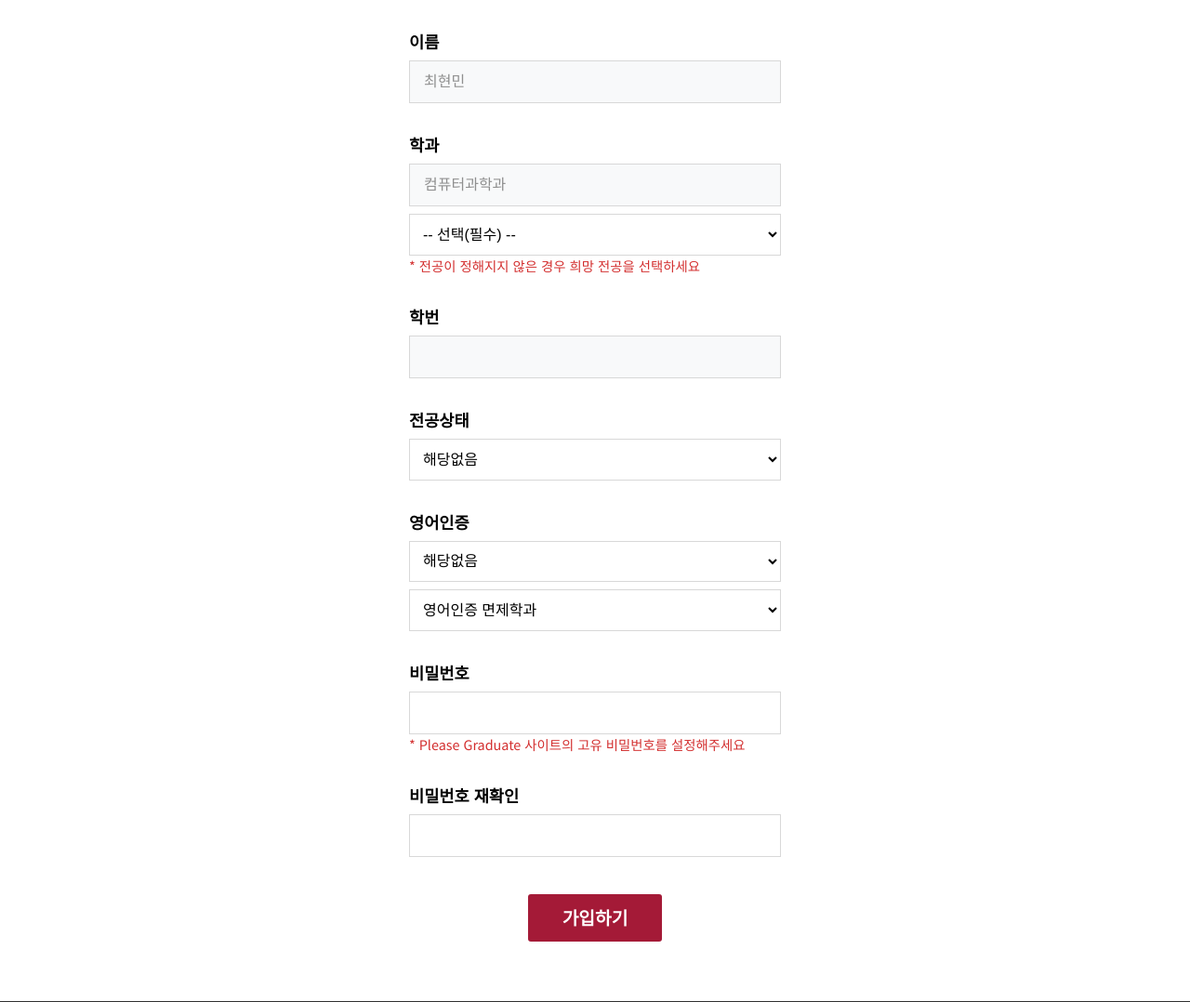
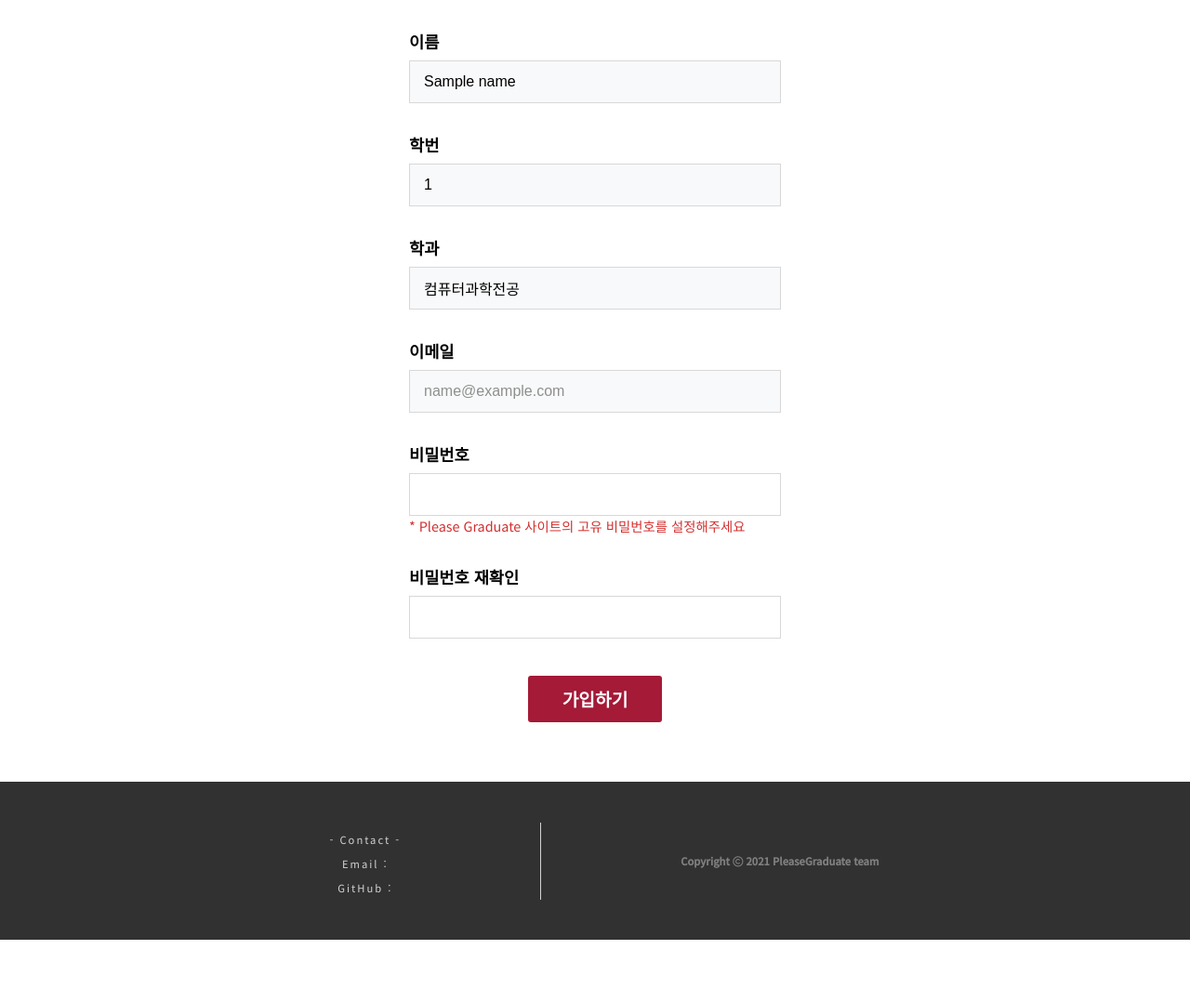
Before and after one commit to smu-nity/SMUNITY, a Django app: template templates/accounts/register.html in a window 1280 px wide. Shown: the part 84-1162 px from the top of the page at 93% size. After the commit the page ends 1095 px from the top, so only its background shows below. Run offline with Django 4.2, Linux system fonts and the light colour scheme; tables that the repository leaves empty hold one stand-in row (values such as "Sample post"); the template is opened without the code that fills it: values that come from a table or form of the project are taken from there, most other values are stand-ins (such as "Sample title", 1, 10 or a date in 2020); some libraries are stand-ins or nearby versions.

Commit message:
feat: 이캠퍼스 인증 및 회원가입 (#12)

```diff
--- /dev/null
+++ b/accounts/forms.py
@@ -0,0 +1,8 @@
+from django.contrib.auth.forms import UserCreationForm
+from django.contrib.auth.models import User
+
+
+class UserForm(UserCreationForm):
+    class Meta:
+        model = User
+        fields = ("username", "password1", "password2", "email")
--- a/templates/accounts/register.html
+++ b/templates/accounts/register.html
@@ -25,67 +25,29 @@
 
     <div class="white_sec">
     <div class="container">
-        <form action="/f_register/" method="post" name='regi_form' onsubmit="return check_up()">
+        <form method="post" name='regi_form' onsubmit="return check_up()">
+            {% csrf_token %}
             <div class="regi_box" style="width:400px">
+                <label>이름</label>
+                <input type="text" name="name" value="{{ name }}" style="background-color:rgb(248,249,250);" readonly>
 
-                <label>이름</label>
-                <input type="text" name="name" placeholder="최현민" style="background-color:rgb(248,249,250);" disabled>
+                <label>학번</label>
+                <input type="text" name="username" value='{{ form.username.value|default_if_none:id }}' style="background-color:rgb(248,249,250);" readonly>
 
                 <label>학과</label>
-                <input type="text" name="major" placeholder="컴퓨터과학과" style="background-color:rgb(248,249,250);" disabled>
+                <input type="text" name="department" value="{{ department }}" style="background-color:rgb(248,249,250);" readonly>
 
-                <!-- 학부일 경우엔 선택지 주기 (1학년 학부생에게만 해당함. )-->
-                <select id="major_select" name="major_select">
-                    <option value="x" selected>-- 선택(필수) --</option>
-                    <option value="{{ ms }}">{{ ms }}</option>
-                </select>
-                <div class='regi_guide'>
-                    * 전공이 정해지지 않은 경우 희망 전공을 선택하세요
-                </div>
+                <label>이메일</label>
+                <input type="text" name="email" placeholder='{{ form.email.value|default_if_none:email }}' style="background-color:rgb(248,249,250);" readonly>
 
-                <label>학번</label>
-                <input type="text" name="student_id" placeholder='{{ request.session.temp_user_info.id }}' style="background-color:rgb(248,249,250);" disabled>
-
-                <label>전공상태</label>
-                <select name="major_status">
-                    <option value="해당없음" selected>해당없음</option>
-                    <option value="복수전공">복수전공</option>
-                    <option value="연계전공">연계·융합전공</option>
-                </select>
-
-                <label>영어인증</label>
-                    <select onclick="pop_score()" id="eng" name="eng">
-                        <option value="해당없음" selected>해당없음</option>
-                        <option value="TOEIC">TOEIC</option>
-                        <option value="TOEFL">TOEFL</option>
-                        <option value="TEPS">TEPS</option>
-                        <option value="New_TEPS">New TEPS</option>
-                        <option value="OPIc">OPIc</option>
-                        <option value="TOEIC_Speaking">TOEIC Speaking</option>
-                        <option value="초과학기면제">초과학기 2학기이상 면제</option>
-                    </select>
-                    <!-- 숨겨져있는 애들 -->
-                    <input id="eng_score" style="display:none" type="number" name="eng_score" placeholder='점수'>
-                    <select id="opic" name="opic" style="display:none">
-                        <option value="NL" selected>Novice Low</option>
-                        <option value="NM">Novice Mid</option>
-                        <option value="NH">Novice High</option>
-                        <option value="IL">Intermediate Low</option>
-                        <option value="IM">Intermediate Mid</option>
-                        <option value="IH">Intermediate High</option>
-                        <option value="AL">Advanced Low</option>
-                    </select>
-                    <select id="eng" name="eng">
-                        <option value="영어인증면제학과" selected>영어인증 면제학과</option>
-                    </select>
 
                 <label>비밀번호</label>
-                <input id="pw1" type="password" name="password">
+                <input id="pw1" type="password" name="password1" value="{{ form.password1.value|default_if_none:'' }}">
                 <div class='regi_guide'>
                     * Please Graduate 사이트의 고유 비밀번호를 설정해주세요
                 </div>
                 <label>비밀번호 재확인</label>
-                <input id="pw2" type="password">
+                <input id="pw2" type="password" name="password2" value="{{ form.password2.value|default_if_none:'' }}">
             </div>
             <input type='submit' class='regi_btn' value='가입하기'>
         </form>
```
Also changed, not shown: accounts/views.py (+29 -9 lines).
